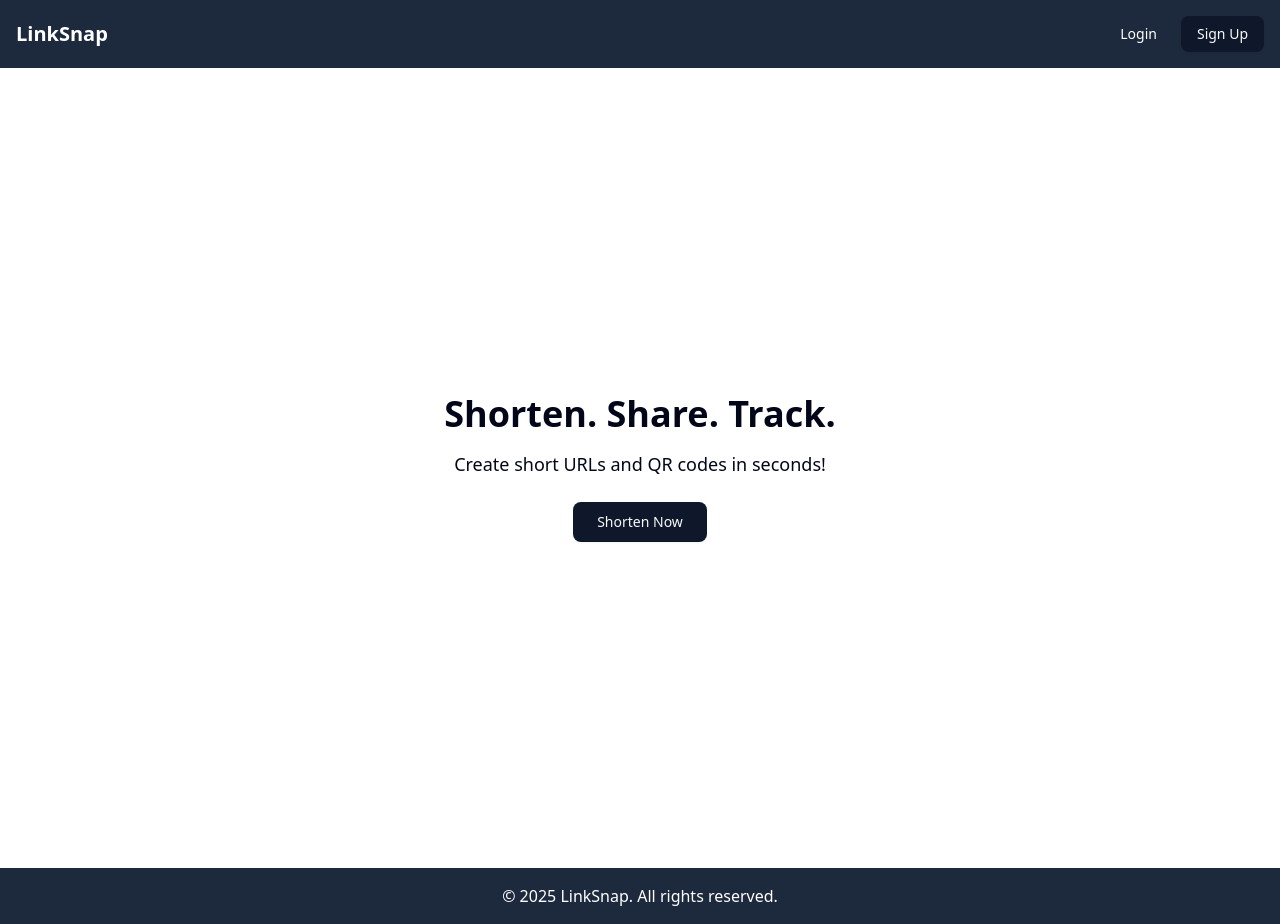
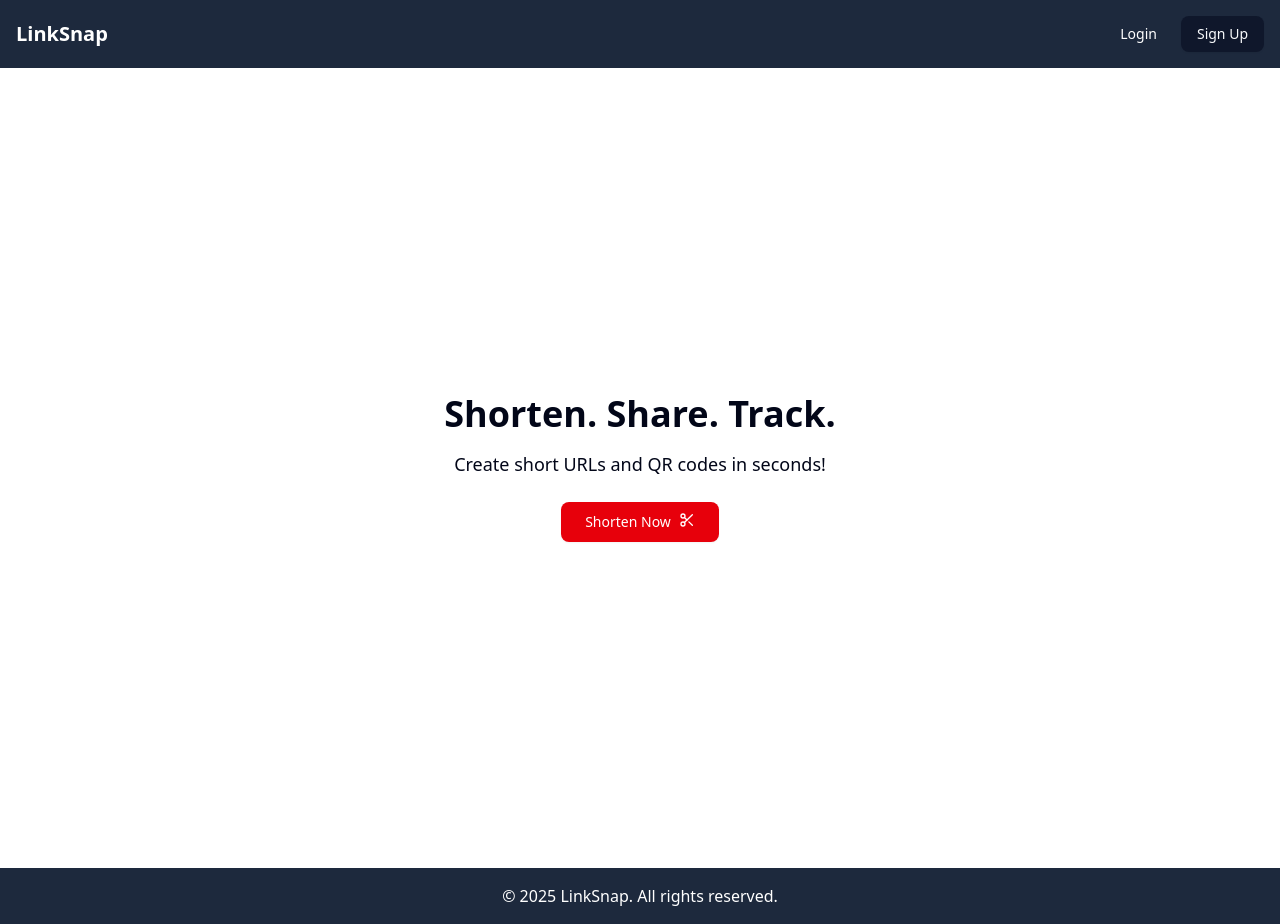
Before and after one commit to krischal07/linksnap, a Next.js app: page / in a window 1280 px wide. Built offline with nearby package versions, Linux system fonts and the light colour scheme; no server answers.

Commit message:
read me edited

```diff
--- a/app/dashboard/page.jsx
+++ b/app/dashboard/page.jsx
@@ -12,7 +12,7 @@ export default async function Dashboard() {
   console.log("session userid:", session.user.id)
 
   return (
-    <div className="min-h-screen">
+    <div className="min-h-screen p-4">
       <h1>Dashboard</h1>
       <p>Welcome, {session.user.name}!</p>
       <ClientForm userId = {session.user.id}/>
--- a/components/dashboard/ClientForm.jsx
+++ b/components/dashboard/ClientForm.jsx
@@ -88,7 +88,7 @@ export default function ClientForm({ userId }) {
           type="url"
           value={originalUrl}
           onChange={(e) => setOriginalUrl(e.target.value)}
-          placeholder="Enter URL to shorten"
+          placeholder="Enter loooooooong URL"
           className="border p-2 mr-2"
           required
         />
--- a/components/landing/Hero.jsx
+++ b/components/landing/Hero.jsx
@@ -1,6 +1,7 @@
 
 
 import { Button } from "@/components/ui/button";
+import { Scissors } from "lucide-react";
 
 export default function Hero() {
 
@@ -9,11 +10,13 @@ export default function Hero() {
       <div>
         <h2 className="text-2xl sm:text-4xl font-bold mb-4">Shorten. Share. Track.</h2>
         <p className="text-lg mb-6">Create short URLs and QR codes in seconds!</p>
-        <Button size="lg">
-          <a href="/dashboard">
+        <Button variant="destructive" size="lg">
+          <a href="/dashboard" className="flex gap-2">
 
-          Shorten Now
+            Shorten Now
+            <Scissors />
           </a>
+
 
 
           </Button>
```
Also changed, not shown: 1 other file (tests, documents, lock files or other folders).
